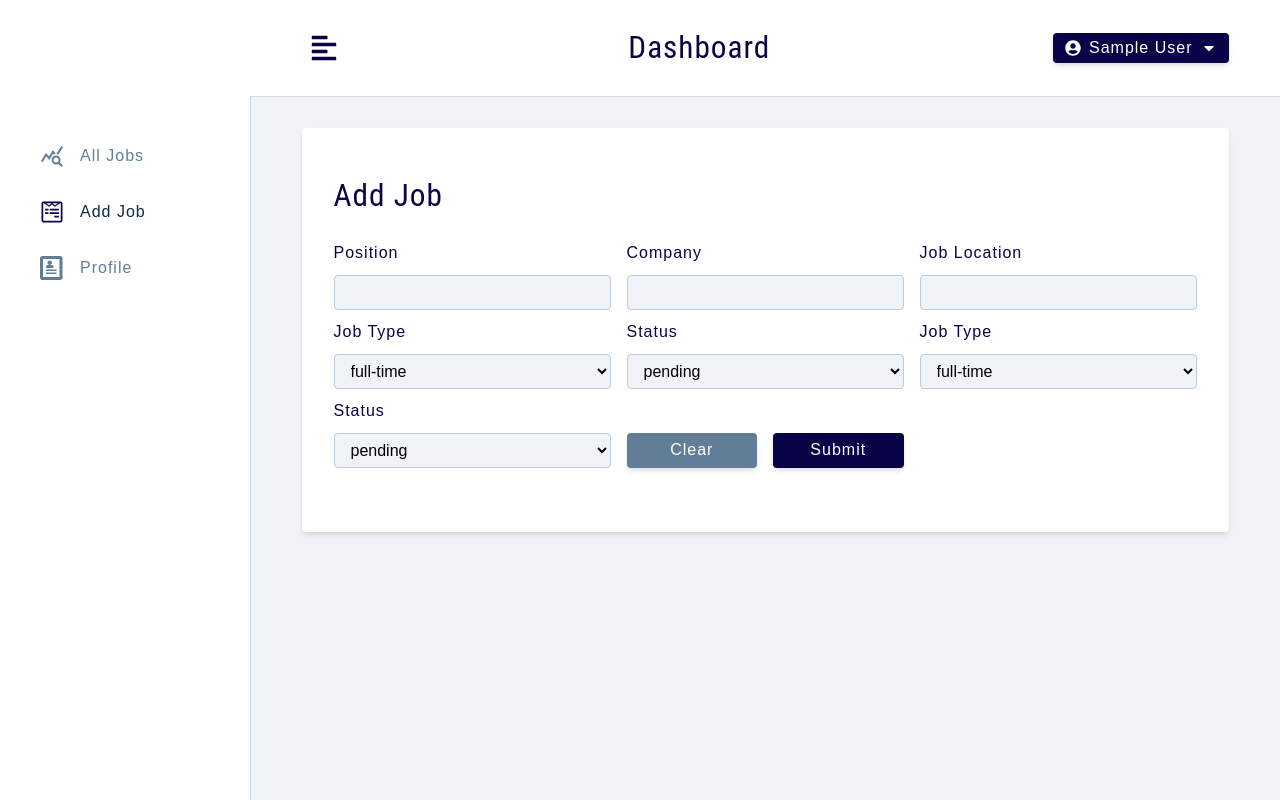
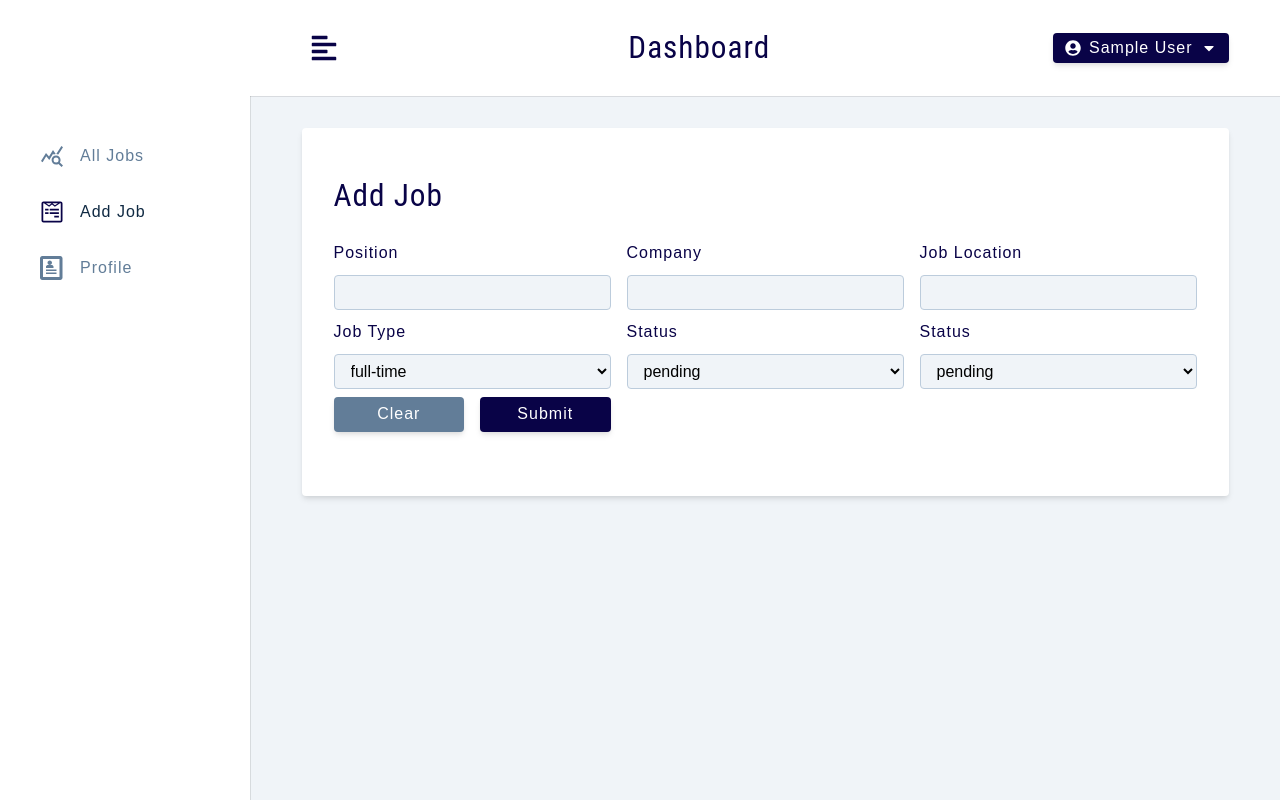
Before and after one commit to Jermaine-rbg/Jobster, a React (Create React App) app: page /add-job in a window 1280 px wide. Built offline with nearby package versions, Linux system fonts and the light colour scheme; sample sign-in values are in the browser's storage.

Commit message:
addjobs update

```diff
--- a/src/pages/dashboard/AddJob.js
+++ b/src/pages/dashboard/AddJob.js
@@ -52,9 +52,8 @@ const AddJob = () => {
       <FormRow type='text' name='jobLocation' labelText='Job Location' value={jobLocation} handleChange={handleJobInput}/>
      {/* <FormRowSelect name="status" value={status} handleChange={handleJobInput} list={statusOptions} /> */}
      <FormRowSelect name="jobType" labelText='job type' value={jobType} handleChange={handleJobInput} list={jobTypeOptions} />
+     <FormRowSelect name="status" value={status} handleChange={handleJobInput} list={statusOptions} />
 
-     <FormRowSelect name="status" value={status} handleChange={handleJobInput} list={statusOptions} />
-     <FormRowSelect name="jobType" labelText='job type' value={jobType} handleChange={handleJobInput} list={jobTypeOptions} />
 
 
       <div className="form-row">
```
